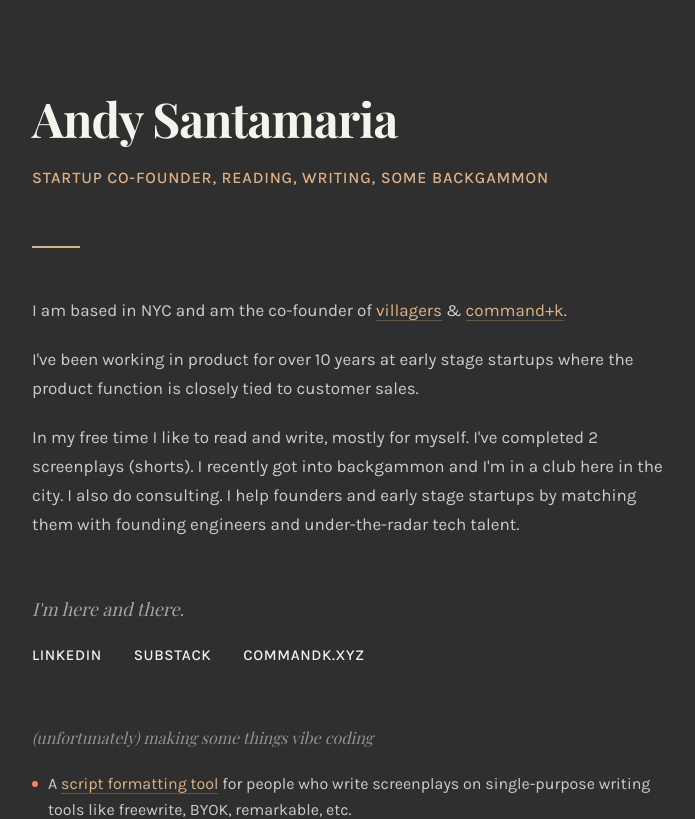
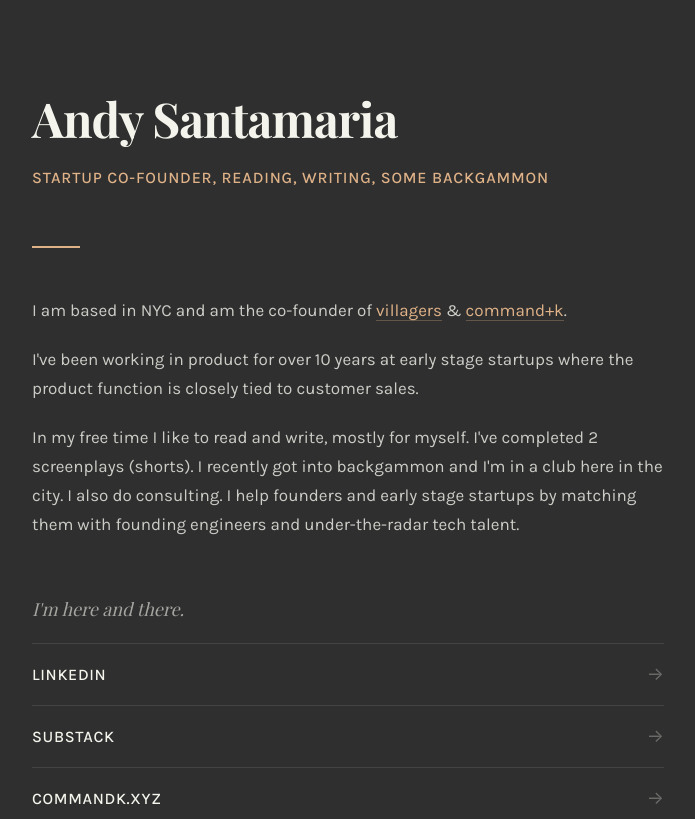
Before and after one commit to andysantamaria0/andy-site, a Next.js app: page / in a window 1280 px wide. Shown: the top 819 px of the page, without its empty margins (292-987 px from the left). Built offline with nearby package versions, Linux system fonts and the light colour scheme; a web font is replaced by a local one.

Commit message:
Improve links section with stacked layout and hover arrows
Co-Authored-By: Claude Opus 4.5 <noreply@anthropic.com>

```diff
--- a/app/globals.css
+++ b/app/globals.css
@@ -79,34 +79,45 @@ body {
 
 .links {
   display: flex;
-  gap: 32px;
-  flex-wrap: wrap;
+  flex-direction: column;
+  gap: 0;
 }
 
 .links a {
-  font-size: 0.9375rem;
+  display: flex;
+  align-items: center;
+  justify-content: space-between;
+  padding: 16px 0;
   color: #F4F4ED;
   text-decoration: none;
+  border-bottom: 1px solid rgba(244, 244, 237, 0.1);
+  transition: color 0.2s ease;
+}
+
+.links a:first-child {
+  border-top: 1px solid rgba(244, 244, 237, 0.1);
+}
+
+.links a:hover {
+  color: #DFB288;
+}
+
+.link-label {
+  font-size: 1rem;
+  font-weight: 500;
   letter-spacing: 0.04em;
   text-transform: uppercase;
-  font-weight: 500;
-  position: relative;
-  padding-bottom: 2px;
 }
 
-.links a::after {
-  content: '';
-  position: absolute;
-  bottom: 0;
-  left: 0;
-  width: 0;
-  height: 1px;
-  background-color: #FF7D73;
-  transition: width 0.3s ease;
+.link-arrow {
+  font-size: 1.125rem;
+  color: rgba(244, 244, 237, 0.3);
+  transition: color 0.2s ease, transform 0.2s ease;
 }
 
-.links a:hover::after {
-  width: 100%;
+.links a:hover .link-arrow {
+  color: #DFB288;
+  transform: translateX(4px);
 }
 
 .projects-section {
--- a/app/page.js
+++ b/app/page.js
@@ -29,13 +29,16 @@ export default function Home() {
         <p className="links-intro">I'm here and there.</p>
         <div className="links">
           <a href="https://www.linkedin.com/in/andrew-santamaria-95a40869/" target="_blank" rel="noopener noreferrer">
-            LinkedIn
+            <span className="link-label">LinkedIn</span>
+            <span className="link-arrow">&rarr;</span>
           </a>
           <a href="https://canonsociety.substack.com/" target="_blank" rel="noopener noreferrer">
-            Substack
+            <span className="link-label">Substack</span>
+            <span className="link-arrow">&rarr;</span>
           </a>
           <a href="https://commandk.xyz" target="_blank" rel="noopener noreferrer">
-            commandk.xyz
+            <span className="link-label">commandk.xyz</span>
+            <span className="link-arrow">&rarr;</span>
           </a>
         </div>
       </div>
```
